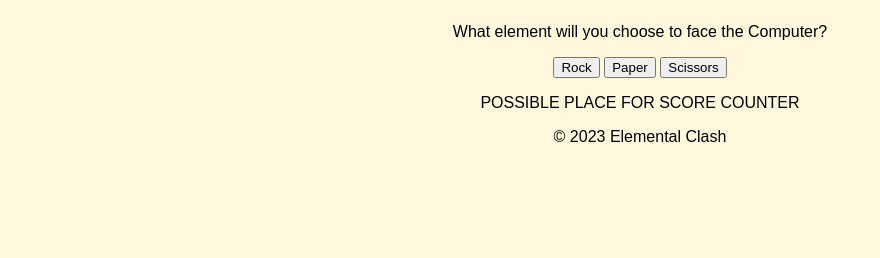
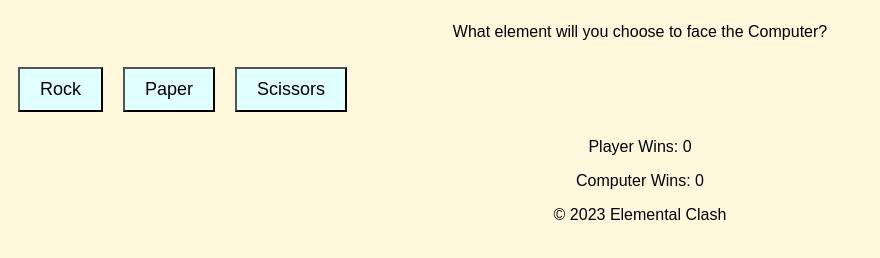
Before and after one commit to AJMCoder/Project2, a plain HTML site: page project2/index.html in a window 1280 px wide. Shown: the part 366-624 px from the top of the page, without its empty margins (0-880 px from the left). Drawn offline with Linux system fonts and the light colour scheme.

Commit message:
Add html structure to results-area

```diff
--- a/project2/assets/css/style.css
+++ b/project2/assets/css/style.css
@@ -3,15 +3,28 @@ body {
     font-family: Arial, sans-serif;
     background: cornsilk;
 }
+
 h1 {
     margin-top: 20px;
+    text-align: center;
+
 }
-.choice-btn {
+
+.choices {
+    display:flex;
+}
+
+.choice {
+    position: relative;
     margin: 10px;
     padding: 10px 20px;
-    font-size: 16px;
+    font-size: 18px;
     cursor: pointer;
+    background-color: lightcyan;
+    text-align: center;
+    display: inline-block;
 }
+
 #result {
     font-size: 24px;
     margin-top: 20px;
--- a/project2/index.html
+++ b/project2/index.html
@@ -35,23 +35,29 @@
         <h2 class="h2">
             <img class="logo" src="assets/images/rpsimage.png" alt="logo">
         </h2>
+
     <!-- Main Game Area -->
         <div class="game">
             <p>What element will you choose to face the Computer?</p>
         </div>
+
     <!-- Buttons -->
         <div class="choices">
             <button class="choice" id="rock">Rock</button>
             <button class="choice" id="paper">Paper</button>
             <button class="choice" id="scissors">Scissors</button>
         </div>
+
     <!-- Result Section -->
-        <div class="result">
-            <p id="result-tally">POSSIBLE PLACE FOR SCORE COUNTER</p>
+        <div class="results-area">
+            <p class="result">Player Wins: <span id="wins">0</span></p>
+            <p class="results">Computer Wins: <span id="loses">0</span></p>
         </div>
     </main>
+
     <!-- JS Link -->
         <script srs="assets/js/script.js"></script>
+
     <!-- Footer -->
     <footer>
         <p>&copy; 2023 Elemental Clash</p>
```
